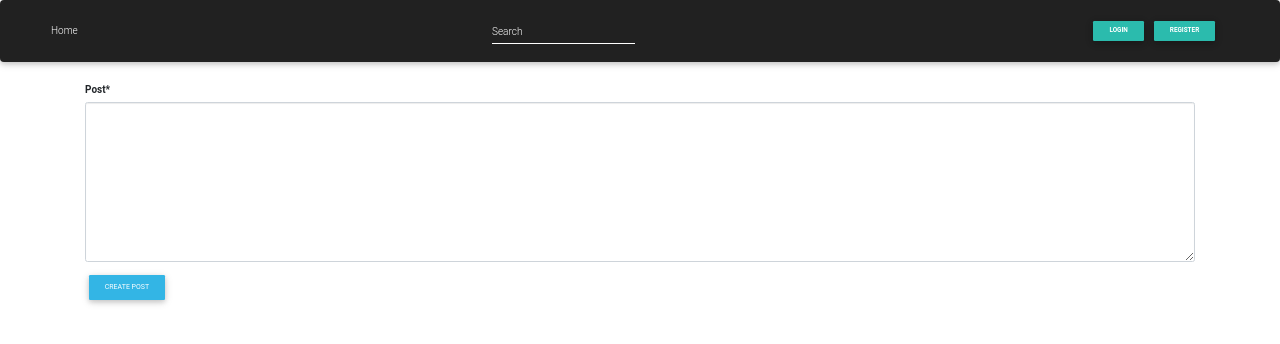
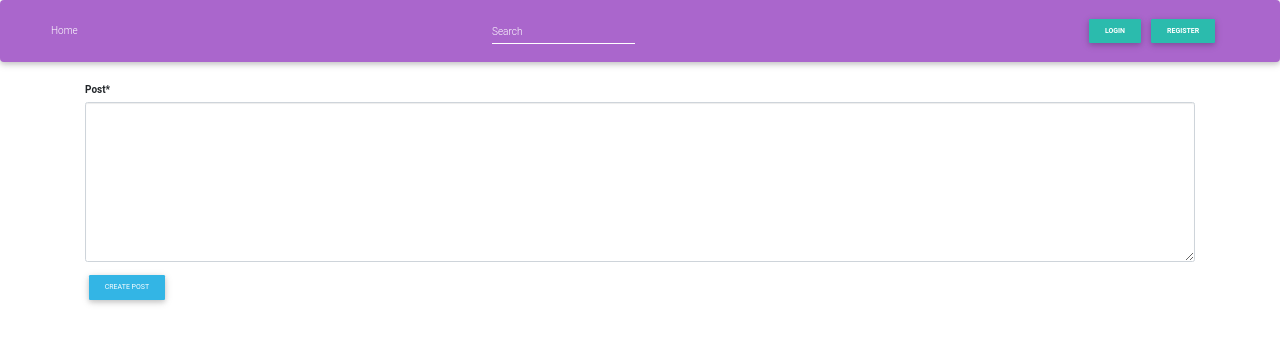
Before and after one commit to andiwoedwin/neighbourhood, a Django app: page /post/1 in a window 1280 px wide. Shown: the top 344 px of the page. Run offline with Django 3.2, Linux system fonts and the light colour scheme; data comes from the database, SQL or seed files in the repository; some libraries are stand-ins or nearby versions.

Commit message:
add navbar.html

```diff
--- a/neighbourhood/templates/neighbourhood/navbar.html
+++ b/neighbourhood/templates/neighbourhood/navbar.html
@@ -1,4 +1,4 @@
-<nav class="pl-5 pr-5 navbar navbar-expand-lg navbar-dark bg-dark   sticky-top">
+<nav class="pl-5 pr-5 navbar navbar-expand-lg navbar-dark bg-secondary   sticky-top">
 
   <!-- Navbar brand -->
 
@@ -23,7 +23,7 @@
 
     <form class="form-inline" action="">
       <div class="md-form my-1">
-        <input class="form-control mr-sm-2" type="text" placeholder="Search" aria-label="Search" name="keyword">
+        <input class="form-control mr-md-2" type="text" placeholder="Search" aria-label="Search" name="keyword">
       </div>
     </form>
 
@@ -49,8 +49,8 @@
       </ul>
       {% else %}
       <li class="float-right list-unstyled">
-        <a class='btn btn-sm btn-default font-weight-bold' href="/login">Login</a>
-        <a class='btn btn-sm btn-default font-weight-bold' href="/register">Register</a>
+        <a class='btn btn-md btn-default font-weight-bold' href="/login">Login</a>
+        <a class='btn btn-md btn-default font-weight-bold' href="/register">Register</a>
       </li>
 
       {% endif %}
```
